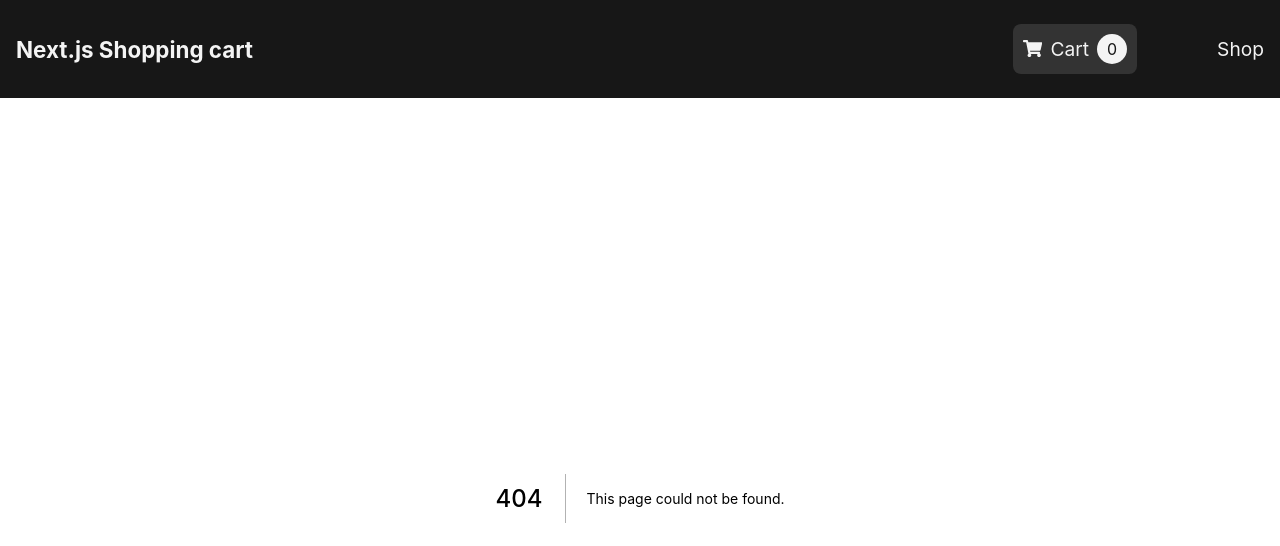
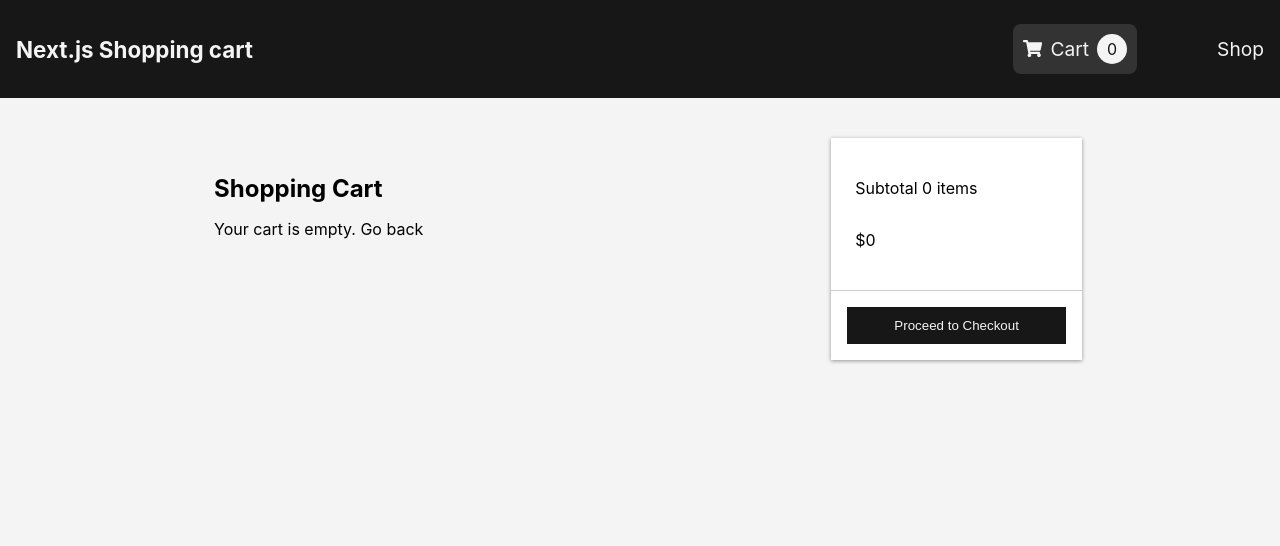
Before and after one commit to sunyrora/nextjs_shopping_cart, a Next.js app: page /cart in a window 1280 px wide. Before the commit this address had no page. Shown: the top 546 px of the page. Built offline with nearby package versions, Linux system fonts and the light colour scheme.

Commit message:
feat: Cart Page UI

```diff
--- /dev/null
+++ b/Components/CartItem.jsx
@@ -0,0 +1,46 @@
+import Link from "next/link";
+
+import { FaTrash } from "react-icons/fa";
+import styles from "./styles/CartItem.module.css";
+
+const CartItem = ({ item, onClickDelete, onChangeQty }) => {
+  return (
+    <div className={styles.cartitem}>
+      <div className={styles.cartitem__image}>
+        <img src={item.imageUrl} alt={item.name} />
+      </div>
+      <Link
+        href={`/product/${item.productId}`}
+        className={styles.cartitem__name}
+      >
+        <a>
+          <p>{item.name}</p>
+        </a>
+      </Link>
+
+      <p className={styles.cartitem__price}>
+        ${item.price * item.qty} ({item.price}/unit)
+      </p>
+      <select
+        className={styles.cartitem__select}
+        value={item.qty}
+        onChange={(e) => onChangeQty(item.productId, e.target.value)}
+      >
+        {[...Array(item.countInStock).keys()].map((x) => (
+          <option key={x + 1} value={x + 1}>
+            {x + 1}
+          </option>
+        ))}
+      </select>
+
+      <button
+        className={styles.cartitem__deletebtn}
+        onClick={(e) => onClickDelete(item.productId)}
+      >
+        <FaTrash />
+      </button>
+    </div>
+  );
+};
+
+export default CartItem;
--- /dev/null
+++ b/Components/styles/CartItem.module.css
@@ -0,0 +1,70 @@
+.cartitem {
+  width: 100%;
+  padding: 1rem;
+  margin-bottom: 8px;
+  display: grid;
+  grid-template-columns: 1fr 4fr 1fr 1fr 1fr;
+  gap: 8x;
+  background: #fff;
+  border-radius: 2px;
+  place-items: center;
+}
+
+.cartitem__name {
+  text-decoration: none;
+  color: #171717;
+}
+
+.cartitem__name:hover {
+  color: #dd219e;
+}
+
+.cartitem__select {
+  padding: 10px 17px;
+}
+
+.cartitem__deletebtn {
+  padding: 10px 17px;
+  color: red;
+  background: #f4f4f4;
+  border: 1px solid #171717;
+  cursor: pointer;
+  transition: all 0.2s ease-out;
+}
+
+.cartitem__deletebtn:hover,
+.cartitem__deletebtn:focus,
+.cartitem__deletebtn:active {
+  background: #171717;
+  transform: scale(1.2);
+}
+
+@media (max-width: 700px) {
+  .cartitem__name {
+    font-size: 0.8rem;
+  }
+
+  .cartitem__select,
+  .cartitem__deletebtn {
+    padding: 8px 13px;
+  }
+
+  .cartitem__price {
+    font-size: 0.9rem;
+  }
+}
+
+@media (max-width: 500px) {
+  .cartitem__name {
+    font-size: 0.5rem;
+  }
+
+  .cartitem__select,
+  .cartitem__deletebtn {
+    padding: 5px 8px;
+  }
+
+  .cartitem__price {
+    font-size: 0.6rem;
+  }
+}
--- /dev/null
+++ b/Containers/CartScreen.jsx
@@ -0,0 +1,48 @@
+import Link from "next/link";
+import styles from "./styles/CartScreen.module.css";
+
+// Components
+import CartItem from "../Components/CartItem";
+
+const CartScreen = ({ cart }) => {
+  const { cartItems, itemCount, subTotal } = cart;
+
+  const handleRemoveFromCart = (e) => {};
+  const handleQtyChange = (e) => {};
+
+  return (
+    <div className={styles.cartscreen}>
+      <div className={styles.cartscreen__left}>
+        <h2>Shopping Cart</h2>
+        {cartItems?.length === 0 ? (
+          <div>
+            Your cart is empty.{" "}
+            <Link href="/">
+              <a>Go back</a>
+            </Link>
+          </div>
+        ) : (
+          cartItems?.map((item) => (
+            <CartItem
+              key={item.productId}
+              item={item}
+              onClickDelete={handleRemoveFromCart}
+              onChangeQty={handleQtyChange}
+            />
+          ))
+        )}
+      </div>
+      <div className={styles.cartscreen__right}>
+        <div className={styles.cartscreen__info}>
+          <p>Subtotal {cart.itemCount} items</p>
+          <p>${cart.subTotal}</p>
+        </div>
+        <div>
+          <button>Proceed to Checkout</button>
+        </div>
+      </div>
+    </div>
+  );
+};
+
+export default CartScreen;
--- /dev/null
+++ b/Containers/styles/CartScreen.module.css
@@ -0,0 +1,73 @@
+.cartscreen {
+  display: flex;
+  max-width: 1300px;
+  margin: 2rem auto;
+  padding: 8px;
+}
+
+.cartscreen h2 {
+  margin-bottom: 1rem;
+}
+
+.cartscreen__left {
+  flex: 0.7;
+  margin-right: 1rem;
+  background: transparent;
+  padding: 1rem;
+}
+
+.cartscreen__right {
+  flex: 0.3;
+  background: #fff;
+  box-shadow: 0 1px 4px rgba(0, 0, 0, 0.4);
+  height: fit-content;
+}
+
+.cartscreen__right div {
+  border-bottom: 1px solid rgba(0, 0, 0, 0.2);
+  padding: 1rem;
+}
+
+.cartscreen__right div:last-child {
+  border: none;
+}
+
+.cartscreen__info p {
+  padding: 8px;
+}
+
+.cartscreen__right div button {
+  padding: 10px 17px;
+  width: 100%;
+  background: #171717;
+  color: #f4f4f4;
+  border: 1px solid #171717;
+  cursor: pointer;
+}
+
+.cartscreen__right div button:hover {
+  background: #dd219e;
+  /* color: #171717; */
+  opacity: 0.9;
+}
+
+@media (max-width: 1320px) {
+  .cartscreen {
+    max-width: 900px;
+  }
+}
+
+@media (max-width: 960px) {
+  .cartscreen {
+    max-width: 800px;
+    flex-direction: column;
+  }
+
+  .cartscreen__left {
+    margin-right: 0;
+  }
+
+  .cartscreen__right {
+    margin: 1rem;
+  }
+}
--- /dev/null
+++ b/pages/cart/index.js
@@ -0,0 +1,18 @@
+import CartScreen from "../../Containers/CartScreen";
+
+const cart = {
+  itemCount: 0,
+  subTotal: 0,
+  cartItems: [],
+};
+export default function CartPage() {
+  return <CartScreen cart={cart} />;
+}
+
+// export async function getServerSideProps(ctx) {
+//     return {
+//         props: {
+//             pageComponentProps
+//         }
+//     }
+// }
```
